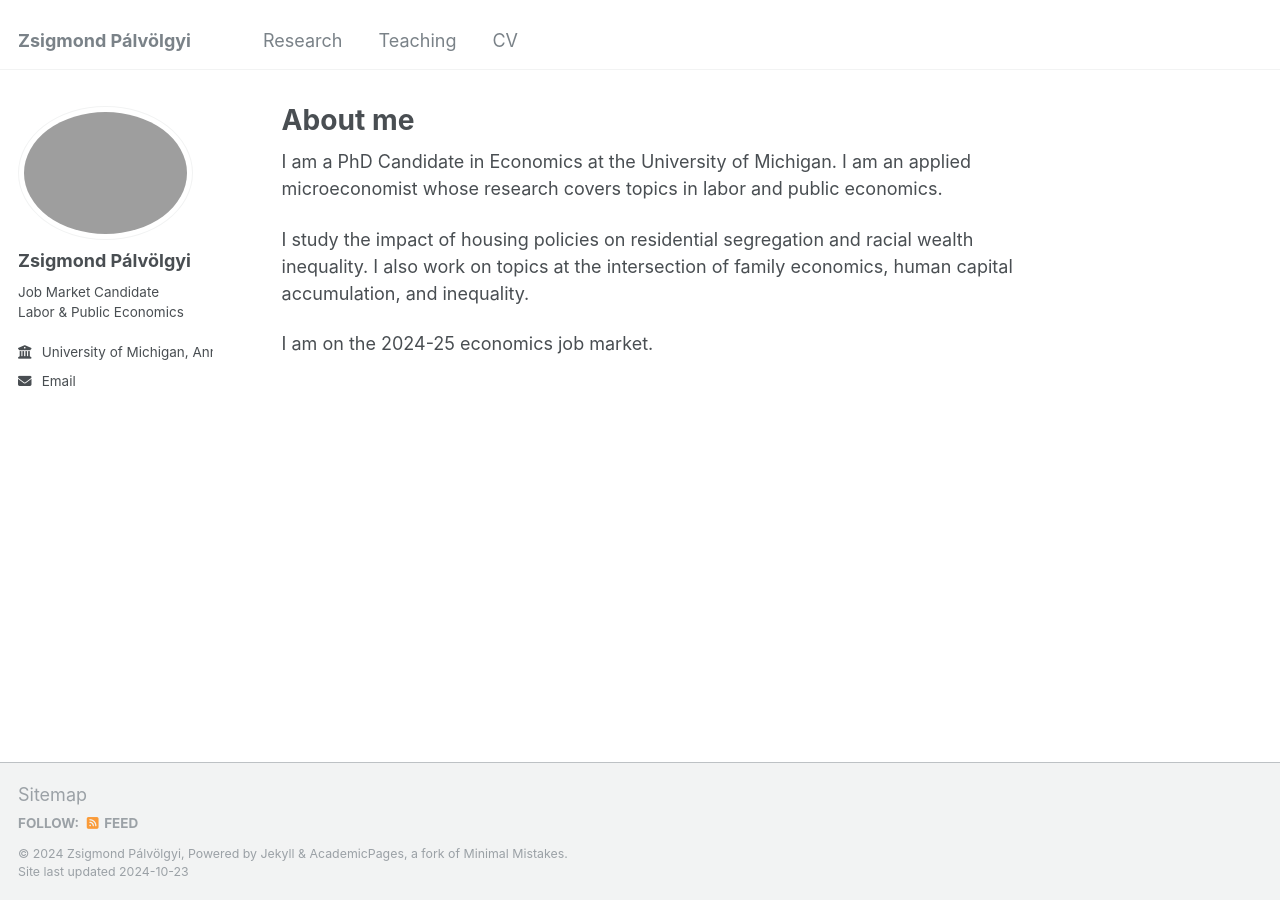
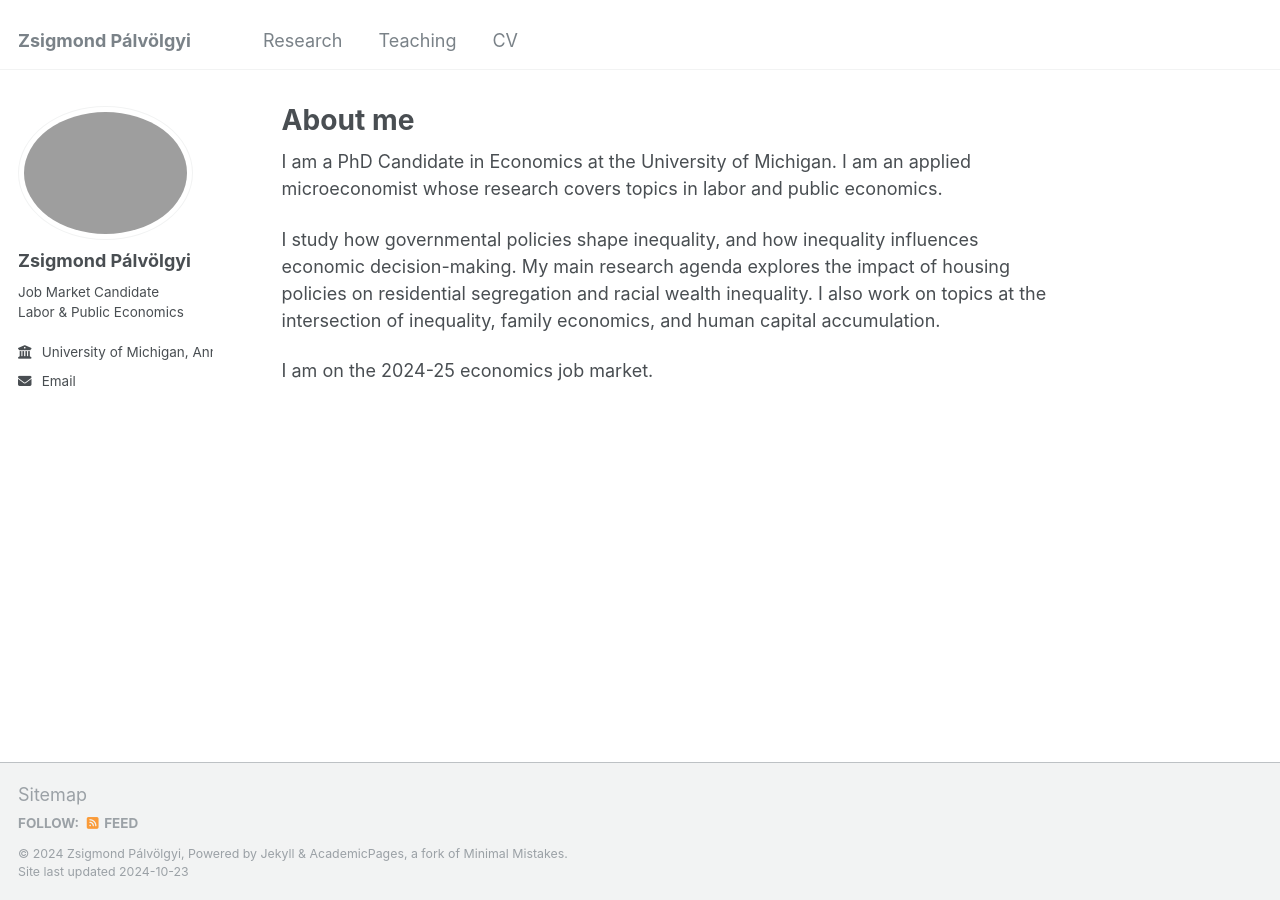
Before and after one commit to zsigmond-palvolgyi/zsigmond-palvolgyi.github.io, a Jekyll site: the page built from _pages/about.md, in a window 1280 px wide. Built offline with Jekyll 4.4.1, drawn with Linux system fonts in a browser that asks for light colours.

Commit message:
Update about.md

```diff
--- a/_pages/about.md
+++ b/_pages/about.md
@@ -10,6 +10,8 @@ redirect_from:
 
 I am a PhD Candidate in Economics at the University of Michigan. I am an applied microeconomist whose research covers topics in labor and public economics.
 
-I study the impact of housing policies on residential segregation and racial wealth inequality. I also work on topics at the intersection of family economics, human capital accumulation, and inequality.
+I study how governmental policies shape inequality, and how inequality influences economic decision-making. My main research agenda explores the impact of housing policies on residential segregation and racial wealth inequality.  I also work on topics at the intersection of inequality, family economics, and human capital accumulation.
+
+<!--I study the impact of housing policies on residential segregation and racial wealth inequality. I also work on topics at the intersection of family economics, human capital accumulation, and inequality.-->
 
 I am on the 2024-25 economics job market.
```
